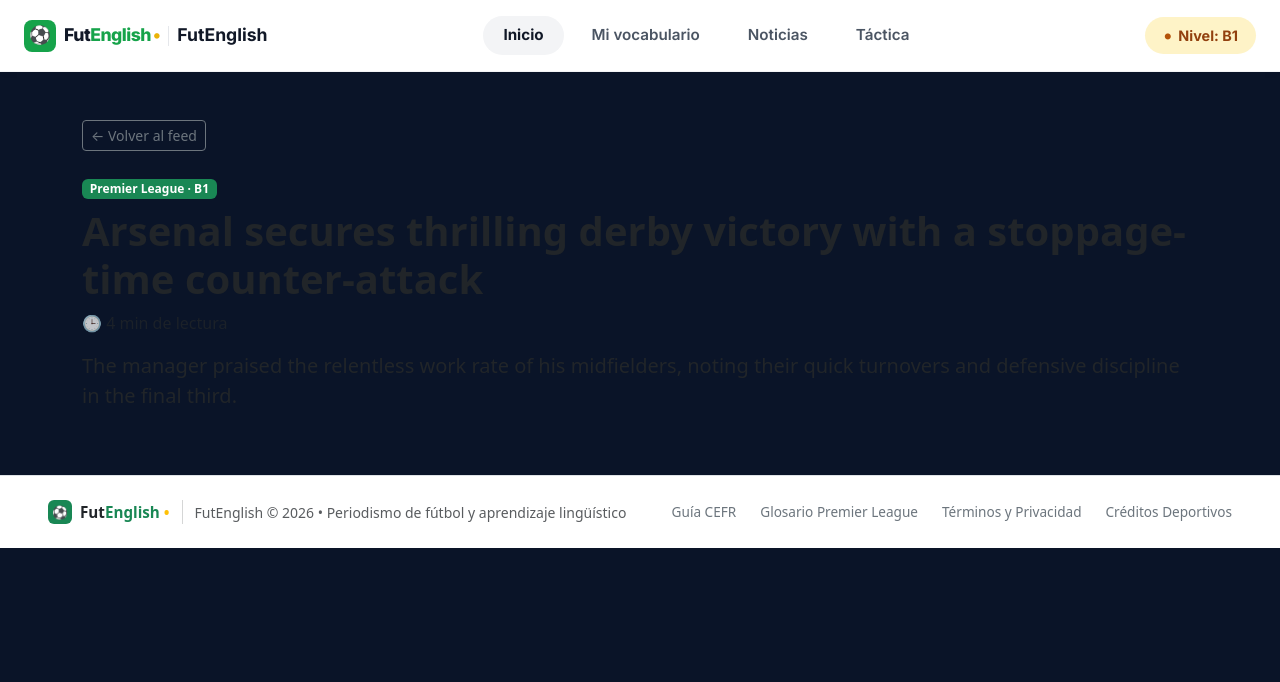
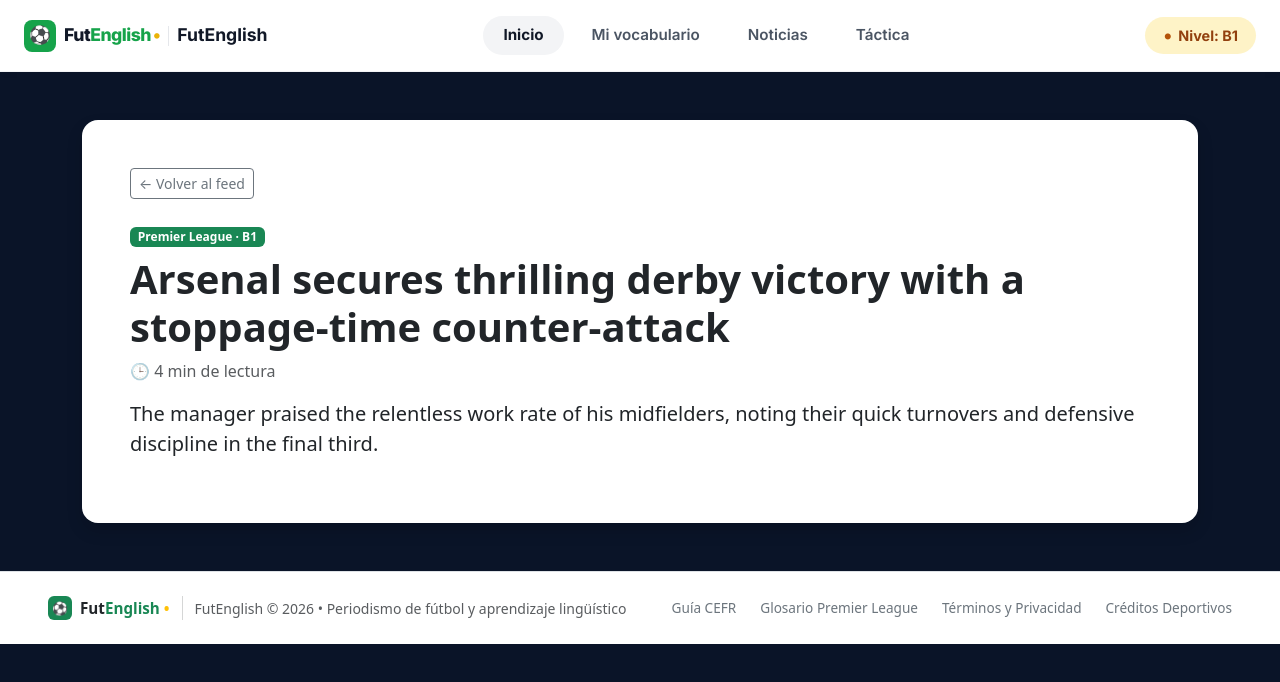
Before and after one commit to BuitragoThomas/FutEnglish, an Angular app: page /article/1 in a window 1280 px wide. Shown: the top 682 px of the page. Built offline with nearby package versions, Linux system fonts and the light colour scheme.

Commit message:
style: detalle de noticia en tarjeta legible

```diff
--- a/src/app/article-detail/article-detail.html
+++ b/src/app/article-detail/article-detail.html
@@ -1,15 +1,17 @@
 <app-navbar [nivelTexto]="'Nivel: ' + (article()?.level ?? 'B1')"></app-navbar>
 <main class="container py-5">
   @if (loading()) {
-    <p class="text-center text-secondary">Cargando noticia...</p>
+    <p class="text-center text-white">Cargando noticia...</p>
   } @else if (article(); as a) {
-    <a routerLink="/feed" [queryParams]="{ level: a.level }" class="btn btn-outline-secondary btn-sm mb-4">← Volver al feed</a>
-    <div><span class="badge bg-success mb-2">{{ a.league }} · {{ a.level }}</span></div>
-    <h1 class="fw-bold">{{ a.title }}</h1>
-    <p class="text-muted">🕒 {{ a.readTime }} min de lectura</p>
-    <p class="fs-5">{{ a.content }}</p>
+    <article class="bg-white rounded-4 shadow p-4 p-md-5">
+      <a routerLink="/feed" [queryParams]="{ level: a.level }" class="btn btn-outline-secondary btn-sm mb-4">← Volver al feed</a>
+      <div><span class="badge bg-success mb-2">{{ a.league }} · {{ a.level }}</span></div>
+      <h1 class="fw-bold text-dark">{{ a.title }}</h1>
+      <p class="text-muted">🕒 {{ a.readTime }} min de lectura</p>
+      <p class="fs-5 text-dark">{{ a.content }}</p>
+    </article>
   } @else {
-    <div class="text-center">
+    <div class="text-center text-white">
       <h2>Noticia no encontrada</h2>
       <a routerLink="/feed" class="btn btn-success mt-3">Ir al feed</a>
     </div>
```
